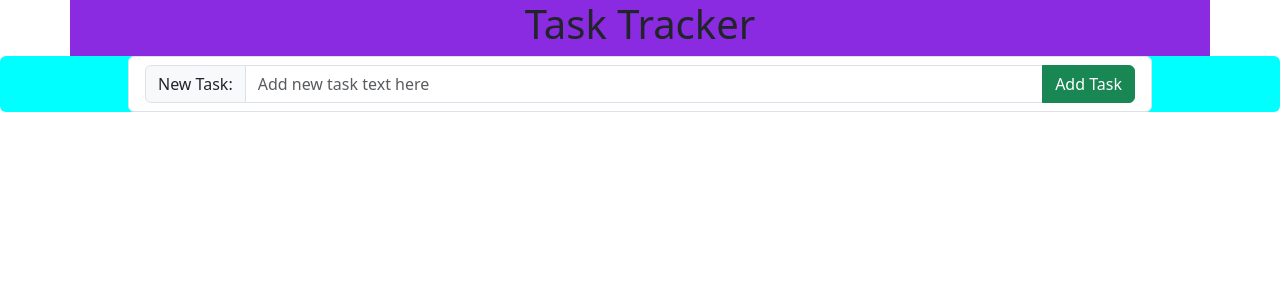
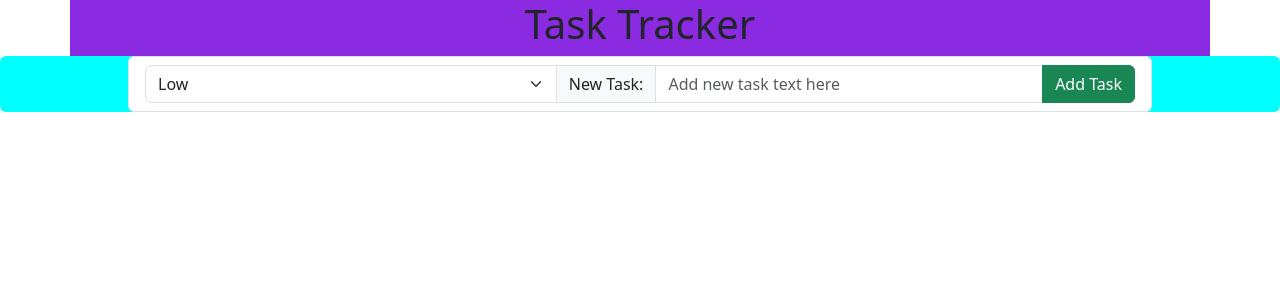
Before and after one commit to courtneytruong/task-tracker, a React (Vite) app in the folder task-tracker/: page / in a window 1280 px wide. Shown: the top 300 px of the page. Built offline with nearby package versions, Linux system fonts and the light colour scheme.

Commit message:
Priority Function Working when adding new task. Priority renders in task list.

```diff
--- a/task-tracker/src/components/TaskInput.jsx
+++ b/task-tracker/src/components/TaskInput.jsx
@@ -4,6 +4,8 @@ import { Form, Button, ListGroup, InputGroup } from "react-bootstrap";
 //function for form for adding a new task to task list
 export default function TaskInput({ addTask }) {
   const [text, setText] = useState("");
+  // state management for setting priority
+  const [priority, setPriority] = useState("Low");
 
   //logic for handling changes in text on form
   const handleChange = (evt) => {
@@ -13,7 +15,7 @@ export default function TaskInput({ addTask }) {
   //logic for submitting form
   const handleSubmit = (e) => {
     e.preventDefault();
-    addTask(text);
+    addTask(text, priority);
     setText("");
   };
 
@@ -22,6 +24,17 @@ export default function TaskInput({ addTask }) {
     <ListGroup.Item className="taskForm">
       <form onSubmit={handleSubmit}>
         <InputGroup>
+          {/* priority selector */}
+          <Form.Select
+            value={priority}
+            onChange={(e) => setPriority(e.target.value)}
+            aria-label="Select Priority"
+          >
+            <option>Open this select menu</option>
+            <option value="High">High</option>
+            <option value="Medium">Medium</option>
+            <option value="Low">Low</option>
+          </Form.Select>
           {/* //new task text input */}
           <InputGroup.Text>New Task:</InputGroup.Text>
           <Form.Control
--- a/task-tracker/src/components/TaskItem.jsx
+++ b/task-tracker/src/components/TaskItem.jsx
@@ -33,6 +33,7 @@ export default function TaskItem({
             md={7}
             className="d-flex justify-content-start align-items-center"
           >
+            {task.priority}
             {/* //toggleable checkbox for item */}
             <Form.Check
               type="checkbox"
--- a/task-tracker/src/components/TaskList.jsx
+++ b/task-tracker/src/components/TaskList.jsx
@@ -13,6 +13,7 @@ const savedTasks = () => {
 
 //function for rendering a complete task list component
 export default function TaskList() {
+  //state management for setting tasks
   const [tasks, setTasks] = useState(savedTasks);
 
   //adds task to local storage
@@ -21,11 +22,12 @@ export default function TaskList() {
   }, [tasks]);
 
   //function for adding new task
-  const addTask = (taskText) => {
+  const addTask = (taskText, priority) => {
     const newTask = {
       id: Date.now(),
       text: taskText,
       completed: false,
+      priority: priority,
     };
     setTasks([...tasks, newTask]);
   };
```
